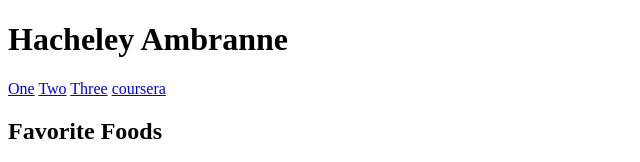
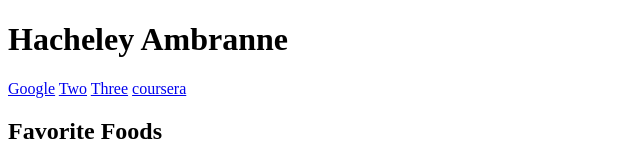
Before and after one commit to Hacheley/website, a plain HTML site: page index.html in a window 1280 px wide. Shown: the top 162 px of the page, 0-640 px from the left. Drawn offline with Linux system fonts and the light colour scheme.

Commit message:
Changed link name

```diff
--- a/index.html
+++ b/index.html
@@ -9,7 +9,7 @@
         <h1> Hacheley Ambranne </h1>
     </header>
     <nav>
-        <a href="https://www.google.com/">One</a>
+        <a href="https://www.google.com/">Google</a>
         <a href="https://www.youtube.com/">Two</a>
         <a href="https://www.pinterest.com/">Three</a>
         <a href="https://www.coursera.org/">coursera</a>
```
